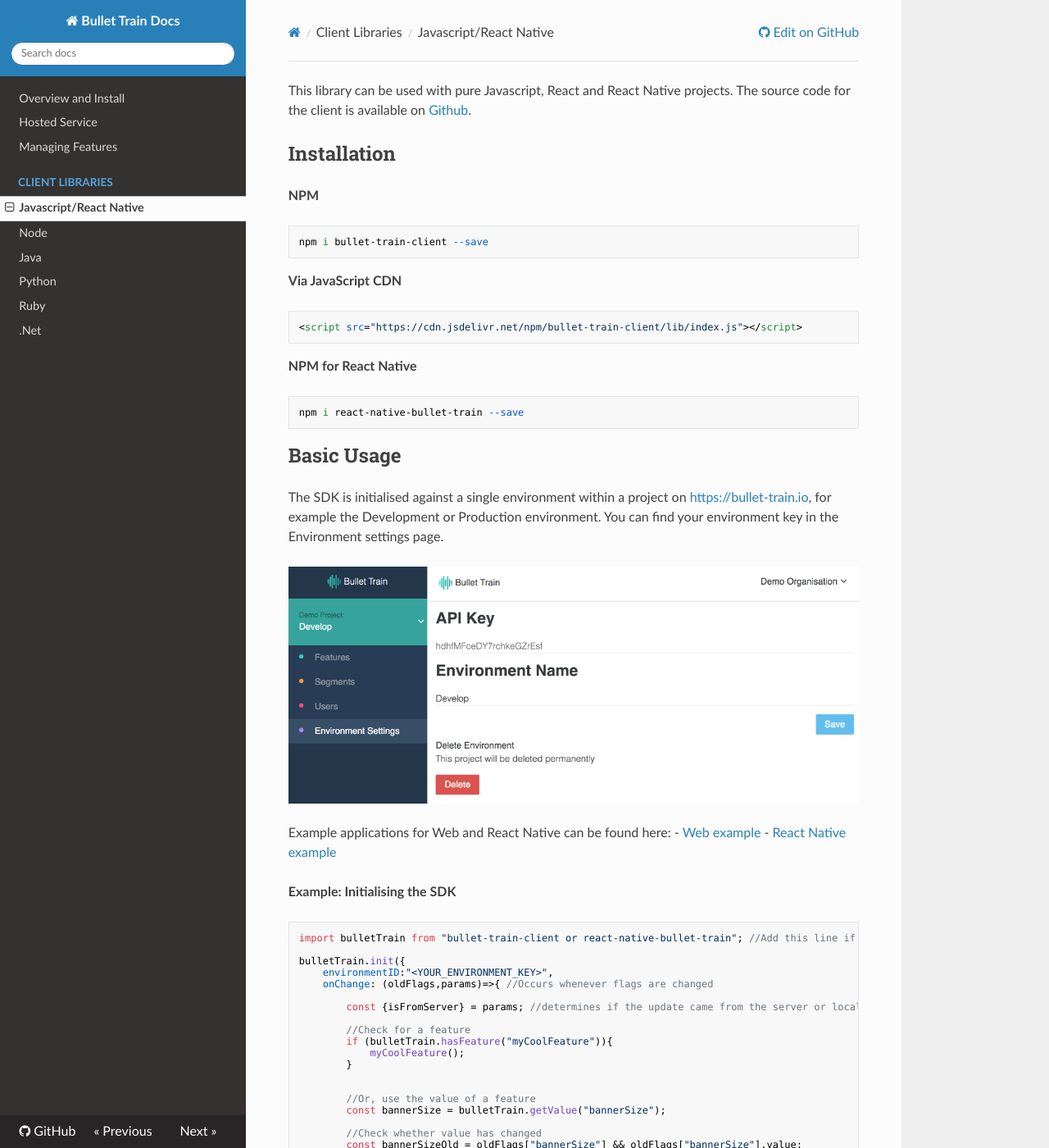
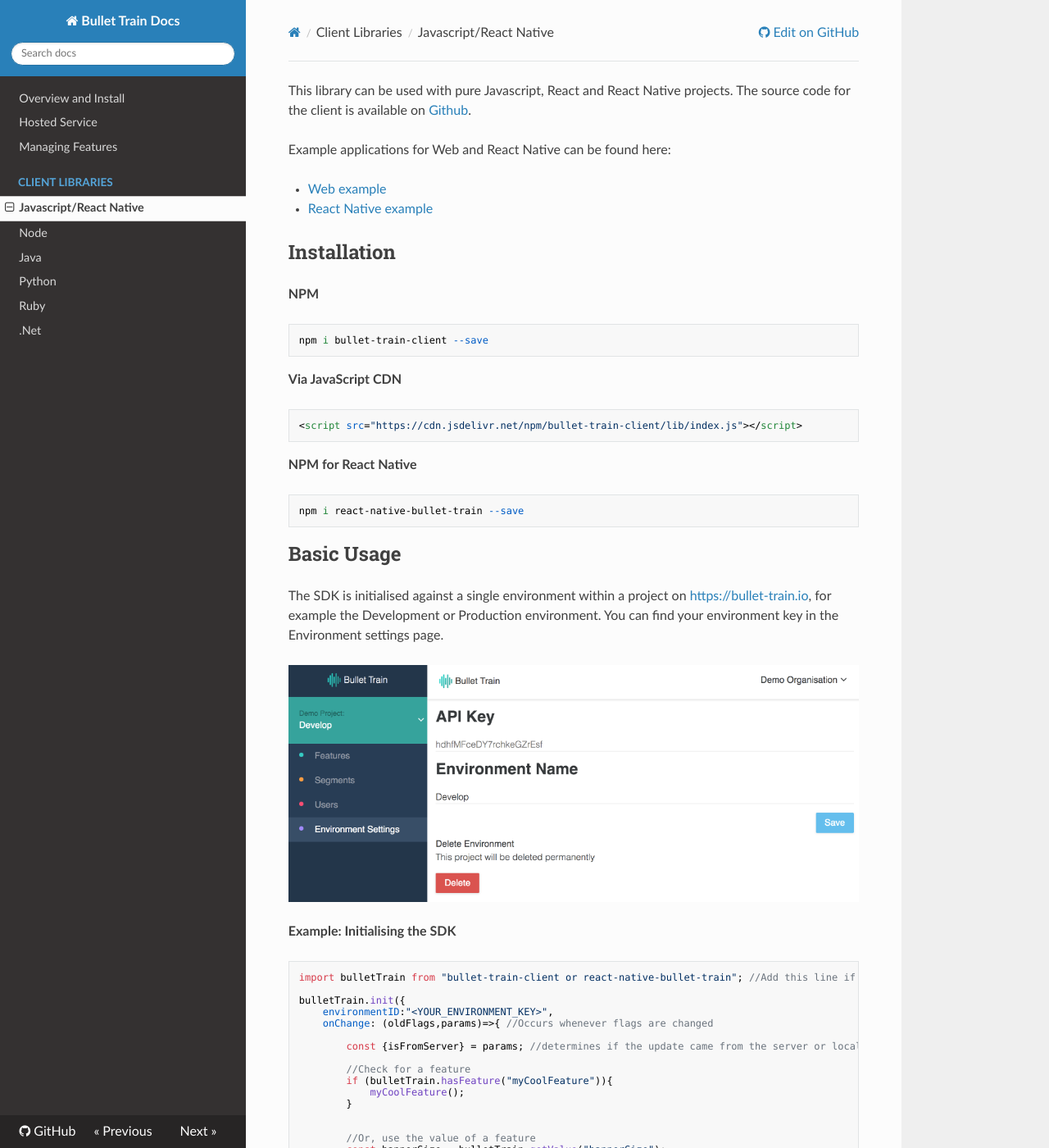
Before and after one commit to Flagsmith/flagsmith-docs, an MkDocs documentation site: the page built from docs/clients/javascript.md, in a window 1280 px wide and 1400 px high. Shown: the whole window at 82% size. Built offline with MkDocs 1.6.1, drawn with Linux system fonts in a browser that asks for light colours; nearby versions of some CDN libraries; old or Windows-style settings are respelled for this version of MkDocs; part of the change alters nothing that is shown.

Commit message:
Refactoring

```diff
--- a/docs/clients/javascript.md
+++ b/docs/clients/javascript.md
@@ -1,4 +1,9 @@
 This library can be used with pure Javascript, React and React Native projects. The source code for the client is available on [Github](https://github.com/SolidStateGroup/bullet-train-js-client).
+
+Example applications for Web and React Native can be found here:
+
+- [Web example](https://github.com/SolidStateGroup/bullet-train-js-client/tree/master/bullet-train-client/example)
+- [React Native example](https://github.com/SolidStateGroup/bullet-train-js-client/tree/master/react-native-bullet-train/example)
 
 ## Installation
 
@@ -25,10 +30,6 @@ The SDK is initialised against a single environment within a project on [https:/
 for example the Development or Production environment. You can find your environment key in the Environment settings page.
 
 <img src="/images/api-key.png"/>
-
-Example applications for Web and React Native can be found here:
- - [Web example](https://github.com/SolidStateGroup/bullet-train-js-client/tree/master/bullet-train-client/example)
- - [React Native example](https://github.com/SolidStateGroup/bullet-train-js-client/tree/master/react-native-bullet-train/example)
 
 **Example: Initialising the SDK**
 
```
